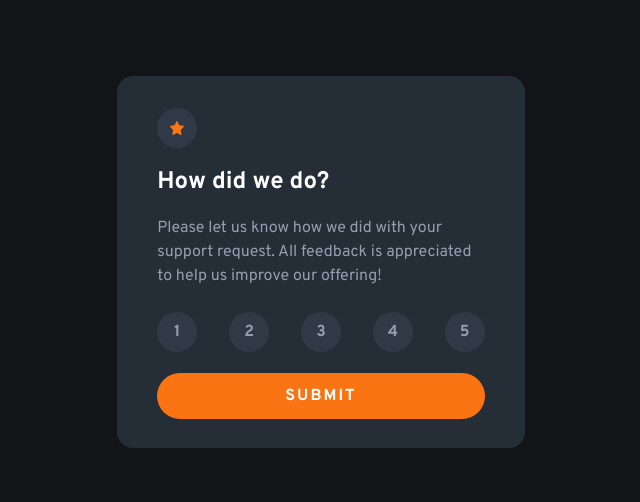
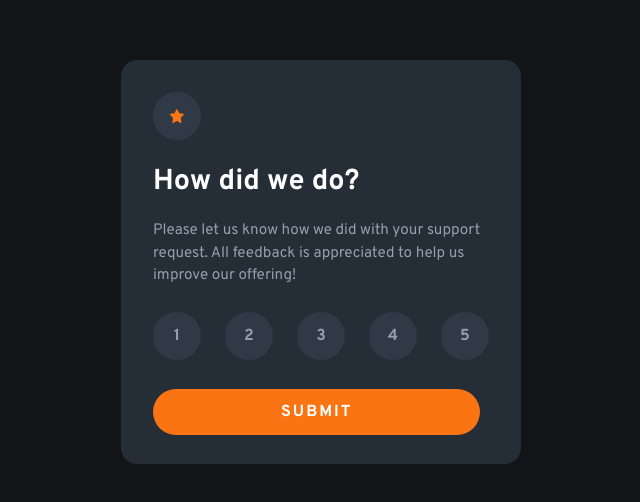
Before and after one commit to Ghravitee/React-component-1, a React (Vite) app: page / in a window 1280 px wide. Shown: the part 138-640 px from the top of the page, without its empty margins (319-959 px from the left). Built offline with nearby package versions, Linux system fonts and the light colour scheme.

Commit message:
third commit

```diff
--- a/src/index.css
+++ b/src/index.css
@@ -1,4 +1,3 @@
-
 @import url('https://fonts.googleapis.com/css2?family=Overpass:wght@400;700&display=swap');
 
 :root {
@@ -88,16 +87,16 @@ select {
 /* Remove all animations, transitions and smooth scroll */
 @media (prefers-reduced-motion: reduce) {
   html:focus-within {
-      scroll-behavior: auto;
+    scroll-behavior: auto;
   }
 
   *,
   *::before,
   *::after {
-      animation-duration: 0.01ms !important;
-      animation-iteration-count: 1 !important;
-      transition-duration: 0.01ms !important;
-      scroll-behavior: auto !important;
+    animation-duration: 0.01ms !important;
+    animation-iteration-count: 1 !important;
+    transition-duration: 0.01ms !important;
+    scroll-behavior: auto !important;
   }
 }
 
@@ -115,7 +114,7 @@ ul {
 }
 
 .container {
-  padding: 2rem 2.5rem 2.5rem;
+  padding: 2rem 2rem 2.5rem;
   background-color: var(--Dark-Blue);
   border-radius: var(--br);
 }
@@ -127,9 +126,10 @@ ul {
   width: 25rem;
 }
 
-.heading, .feedback-heading {
+.heading,
+.feedback-heading {
   color: var(--White);
-  font-size: 1.5rem;
+  font-size: 1.8rem;
   font-weight: 700;
   margin-bottom: 1rem;
 }
@@ -140,9 +140,9 @@ ul {
 
 
 .paragraph {
-  font-size: 1rem;
+  font-size: .95rem;
   font-weight: 400;
-  max-width: 20rem;
+  max-width: 21rem;
   color: var(--Light-Grey);
   margin-bottom: 1.5rem;
 }
@@ -170,14 +170,14 @@ ul {
   display: flex;
   justify-content: center;
   align-items: center;
-  width: 2.5rem;
-  height: 2.5rem;
+  width: 3rem;
+  height: 3rem;
   background-color: hsl(213, 19%, 23%);
   border-radius: 50%;
 }
 
 .star {
-  margin-bottom: 1rem;
+  margin-bottom: 1.3rem;
 }
 
 .feedback-star {
@@ -197,8 +197,8 @@ ul {
   display: flex;
   justify-content: space-between;
   gap: 1.5rem;
-  margin-bottom: 2rem;
-
+  margin-bottom: 2.5rem;
+  max-width: 21rem;
 }
 
 .submit {
```
